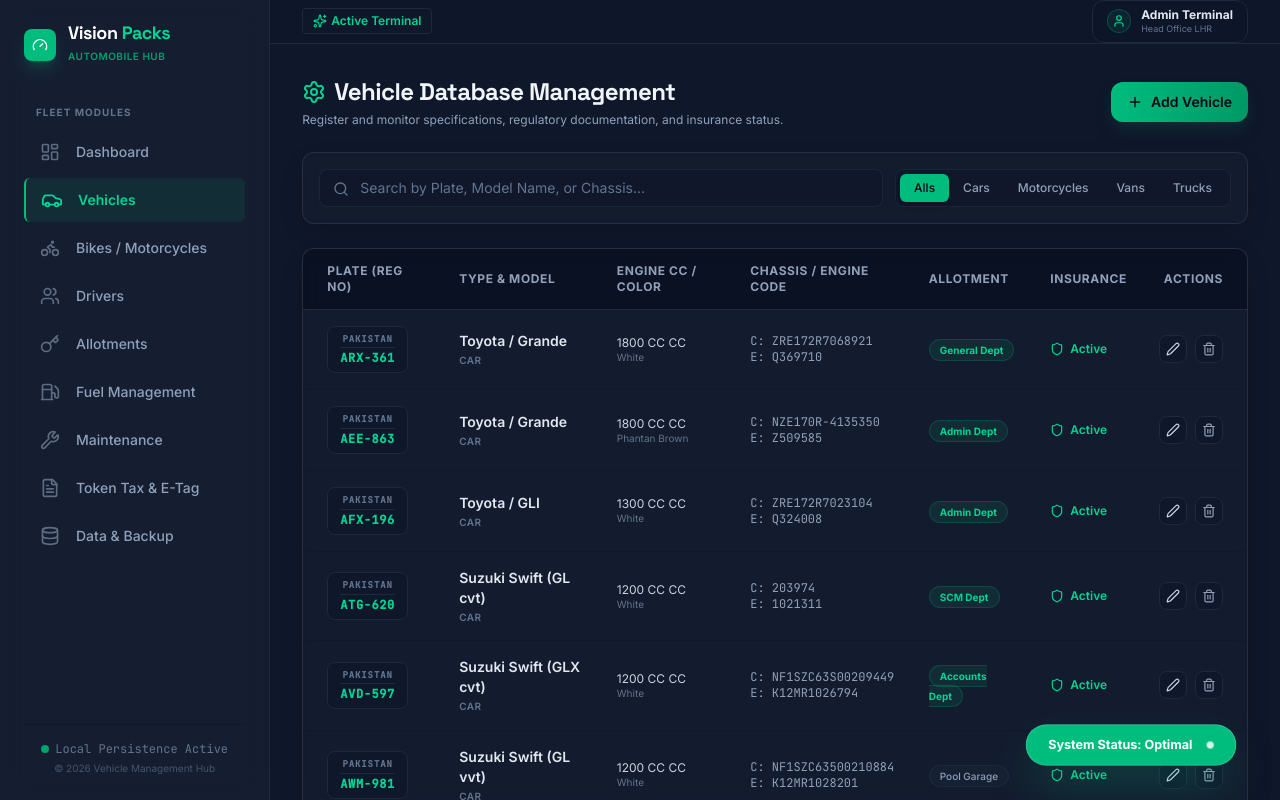
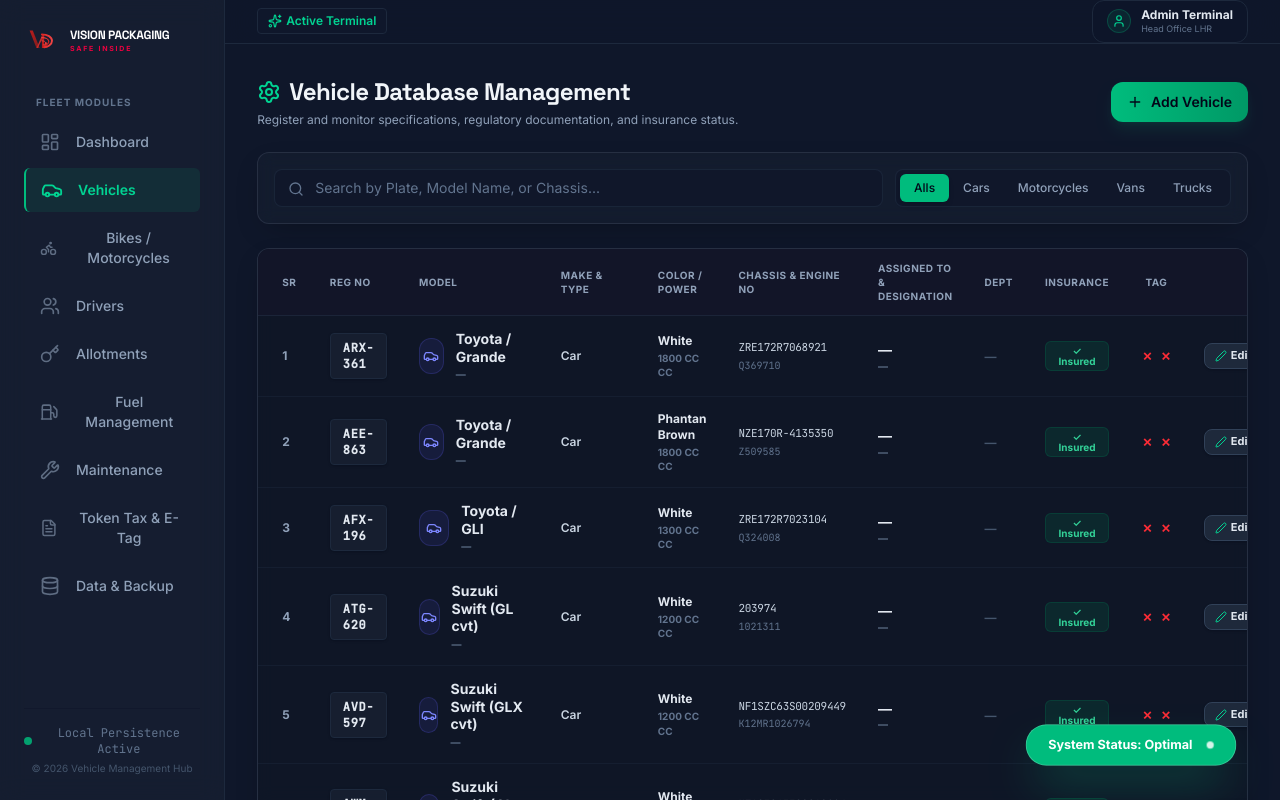
Before and after one commit to visionlahore4-cmd/VP-VMS, a React (Vite) app: page / in a window 1280 px wide. Both pictures are taken after a click on the button "Vehicles". Built offline with nearby package versions, Linux system fonts and the light colour scheme.

Commit message:
refactor: consolidate logo and update vehicle table UI
- Implement reusable `VisionPackagingLogo` component
- Standardize branding across sidebar and invoice modal
- Enhance vehicle table layout and typography for better readability

```diff
--- a/src/components/InvoiceModal.tsx
+++ b/src/components/InvoiceModal.tsx
@@ -1,6 +1,7 @@
 import React from 'react';
 import { FuelEntry, MaintenanceEntry, Vehicle, Driver } from '../types';
 import { X, Printer, Shield } from 'lucide-react';
+import { VisionPackagingLogo } from './VisionPackagingLogo';
 
 interface InvoiceModalProps {
   type: 'fuel' | 'maintenance' | null;
@@ -85,19 +86,16 @@
             <div className="flex justify-between items-start">
 
               {/* Brand Logo & Department */}
-              <div className="flex items-start gap-3">
-                {/* Recreated Logo */}
-                <div className="flex-shrink-0 w-11 h-11 bg-[#1a1f38] rounded-full flex items-center justify-center text-white font-black text-lg font-display tracking-tighter shadow-sm">
-                  VP
-                </div>
+              <div className="flex items-center gap-3">
+                <VisionPackagingLogo layout="horizontal" size="sm" showText={false} light={true} />
                 <div>
-                  <h1 className="text-xl font-extrabold text-blue-900 leading-none tracking-tight">
-                    Vision Packs
+                  <h1 className="text-lg font-black text-slate-900 leading-none tracking-tight uppercase">
+                    Vision Packaging
                   </h1>
-                  <h1 className="text-xl font-extrabold text-blue-900 leading-none tracking-tight mt-0.5">
-                    Automobile
-                  </h1>
-                  <p className="text-[9px] font-bold text-slate-500 tracking-wider uppercase mt-1">
+                  <p className="text-[7px] font-bold text-rose-600 tracking-[0.2em] uppercase mt-0.5 leading-none">
+                    Safe Inside
+                  </p>
+                  <p className="text-[8px] font-black text-blue-900 tracking-wide uppercase mt-2">
                     FLEET MANAGEMENT DEPARTMENT
                   </p>
                 </div>
--- a/src/components/Sidebar.tsx
+++ b/src/components/Sidebar.tsx
@@ -12,6 +12,7 @@
   X,
   Gauge
 } from 'lucide-react';
+import { VisionPackagingLogo } from './VisionPackagingLogo';
 
 interface SidebarProps {
   currentTab: string;
@@ -52,17 +53,7 @@
         <div className="space-y-8">
           {/* App Brand / Header */}
           <div className="flex items-center justify-between">
-            <div className="flex items-center gap-3">
-              <div className="w-8 h-8 bg-emerald-500 rounded-lg flex items-center justify-center shadow-lg shadow-emerald-500/20 text-white">
-                <Gauge className="w-4 h-4" />
-              </div>
-              <div>
-                <h1 className="font-display text-lg font-bold text-white tracking-tight leading-none">
-                  Vision <span className="text-emerald-400">Packs</span>
-                </h1>
-                <span className="text-[10px] uppercase tracking-wider font-semibold text-emerald-500/80">Automobile Hub</span>
-              </div>
-            </div>
+            <VisionPackagingLogo layout="horizontal" size="sm" showText={true} light={false} />
 
             {/* Close Button for Mobile */}
             <button
--- a/src/components/VehiclesTab.tsx
+++ b/src/components/VehiclesTab.tsx
@@ -1,6 +1,6 @@
 import React, { useState } from 'react';
 import { Vehicle, Driver } from '../types';
-import { Plus, Search, Edit2, Trash2, Shield, Settings, Info, X } from 'lucide-react';
+import { Plus, Search, Edit2, Trash2, Shield, Settings, Info, X, Check, Briefcase, Car, Bike, Truck } from 'lucide-react';
 
 interface VehiclesTabProps {
   vehicles: Vehicle[];
@@ -210,102 +210,175 @@
         ) : (
           <div className="overflow-x-auto">
             <table className="w-full text-left text-sm text-slate-300">
-              <thead className="bg-slate-950/50 text-slate-400 text-xs uppercase tracking-wider font-semibold border-b border-slate-800">
+              <thead className="bg-[#121528] text-slate-400 text-[10px] uppercase tracking-wider font-bold border-b border-slate-800/80">
                 <tr>
-                  <th className="py-3.5 px-4 pl-6">Plate (Reg No)</th>
-                  <th className="py-3.5 px-4">Type & Model</th>
-                  <th className="py-3.5 px-4">Engine CC / Color</th>
-                  <th className="py-3.5 px-4">Chassis / Engine Code</th>
-                  <th className="py-3.5 px-4">Allotment</th>
-                  <th className="py-3.5 px-4">Insurance</th>
-                  <th className="py-3.5 px-4 text-right pr-6">Actions</th>
+                  <th className="py-3 px-4 pl-6 text-left">SR</th>
+                  <th className="py-3 px-4 text-left">REG NO</th>
+                  <th className="py-3 px-4 text-left">MODEL</th>
+                  <th className="py-3 px-4 text-left">MAKE & TYPE</th>
+                  <th className="py-3 px-4 text-left">COLOR / POWER</th>
+                  <th className="py-3 px-4 text-left">CHASSIS & ENGINE NO</th>
+                  <th className="py-3 px-4 text-left">ASSIGNED TO & DESIGNATION</th>
+                  <th className="py-3 px-4 text-left">DEPT</th>
+                  <th className="py-3 px-4 text-center">INSURANCE</th>
+                  <th className="py-3 px-4 text-center">TAG</th>
+                  <th className="py-3 px-4 text-right pr-6">ACTIONS</th>
                 </tr>
               </thead>
-              <tbody className="divide-y divide-slate-900/60">
-                {filteredVehicles.map((vehicle) => {
-                  const matchingAllotment = allotments.find(a => a.vehicleId === vehicle.id);
+              <tbody className="divide-y divide-slate-800/50 bg-[#0c0f1d]/40">
+                {filteredVehicles.map((vehicle, index) => {
+                  const assignedDriver = drivers.find(d => d.id === vehicle.assignedDriverId);
                   const isInsuranceActive = vehicle.insuranceStatus === 'Active';
                   const isInsuranceExpired = vehicle.insuranceStatus === 'Expired';
 
+                  // Icons for model types
+                  const isMotorcycle = vehicle.vehicleType === 'Motorcycle';
+                  const isTruck = vehicle.vehicleType === 'Truck';
+                  const isVan = vehicle.vehicleType === 'Van';
+
                   return (
-                    <tr key={vehicle.id} className="hover:bg-slate-900/20 transition-all duration-150">
+                    <tr key={vehicle.id} className="hover:bg-slate-900/40 transition-all duration-150 align-middle">
+
+                      {/* Serial Number */}
+                      <td className="py-3.5 px-4 pl-6 text-slate-400 font-bold text-xs">
+                        {index + 1}
+                      </td>
 
                       {/* Register Number plate */}
-                      <td className="py-4 px-4 pl-6">
-                        <div className="inline-flex flex-col bg-slate-900 px-3 py-1.5 rounded-lg border border-slate-800 font-mono">
-                          <span className="text-[9px] text-slate-500 font-bold uppercase tracking-widest text-center border-b border-slate-800 pb-0.5 mb-0.5">Pakistan</span>
-                          <span className="text-emerald-400 font-bold text-xs tracking-wider text-center">{vehicle.vehicleNo}</span>
+                      <td className="py-3.5 px-4">
+                        <span className="inline-block px-3 py-1.5 bg-[#1e293b]/50 border border-slate-800 text-slate-200 font-mono font-bold text-xs rounded shadow-sm tracking-wider">
+                          {vehicle.vehicleNo}
+                        </span>
+                      </td>
+
+                      {/* Brand Model name & year */}
+                      <td className="py-3.5 px-4">
+                        <div className="flex items-center gap-3">
+                          <div className={`w-9 h-9 rounded-xl flex items-center justify-center ${
+                            isMotorcycle
+                              ? 'bg-amber-500/10 text-amber-400 border border-amber-500/20'
+                              : isTruck
+                                ? 'bg-rose-500/10 text-rose-400 border border-rose-500/20'
+                                : isVan
+                                  ? 'bg-cyan-500/10 text-cyan-400 border border-cyan-500/20'
+                                  : 'bg-indigo-500/10 text-indigo-400 border border-indigo-500/20'
+                          }`}>
+                            {isMotorcycle ? (
+                              <Bike className="w-4 h-4" />
+                            ) : isTruck ? (
+                              <Truck className="w-4 h-4" />
+                            ) : (
+                              <Car className="w-4 h-4" />
+                            )}
+                          </div>
+                          <div className="flex flex-col">
+                            <span className="font-extrabold text-slate-200 text-sm leading-tight">{vehicle.modelName}</span>
+                            <span className="text-[10px] text-slate-500 font-bold mt-0.5">{vehicle.modelYear || '—'}</span>
+                          </div>
                         </div>
                       </td>
 
-                      {/* Brand Model name & specs */}
-                      <td className="py-4 px-4">
-                        <div className="flex flex-col">
-                          <span className="font-semibold text-slate-200">{vehicle.modelName}</span>
-                          <span className="text-[10px] text-slate-500 uppercase tracking-wider font-semibold mt-0.5">{vehicle.vehicleType}</span>
-                        </div>
+                      {/* Make & Type */}
+                      <td className="py-3.5 px-4 text-slate-300 font-semibold text-xs">
+                        {vehicle.vehicleType}
                       </td>
 
                       {/* Specs engineCC & color */}
-                      <td className="py-4 px-4">
-                        <div className="flex flex-col text-xs text-slate-300">
-                          <span>{vehicle.engineCC} CC</span>
-                          <span className="text-[10px] text-slate-500">{vehicle.color}</span>
+                      <td className="py-3.5 px-4">
+                        <div className="flex flex-col">
+                          <span className="font-bold text-slate-200 text-xs">{vehicle.color}</span>
+                          <span className="text-[10px] text-slate-500 font-bold mt-0.5">{vehicle.engineCC ? `${vehicle.engineCC} CC` : '—'}</span>
                         </div>
                       </td>
 
                       {/* Hardware Chassis & Engine code */}
-                      <td className="py-4 px-4 font-mono text-xs text-slate-400">
+                      <td className="py-3.5 px-4 font-mono text-[11px] text-slate-400 leading-normal">
                         <div className="flex flex-col">
-                          <span>C: {vehicle.chassisNo}</span>
-                          <span>E: {vehicle.engineNo}</span>
+                          <span className="tracking-tight text-slate-300">{vehicle.chassisNo || '—'}</span>
+                          <span className="text-[10px] text-slate-500 mt-0.5">{vehicle.engineNo || '—'}</span>
                         </div>
                       </td>
 
-                      {/* Active assignment department badge */}
-                      <td className="py-4 px-4">
-                        {matchingAllotment ? (
-                          <span className="px-2.5 py-1 rounded-full text-[10px] font-bold bg-emerald-500/10 text-emerald-400 border border-emerald-500/20">
-                            {matchingAllotment.department} Dept
+                      {/* Active assignment driver & designation */}
+                      <td className="py-3.5 px-4">
+                        <div className="flex flex-col">
+                          <span className="font-extrabold text-slate-200 text-sm leading-tight">
+                            {assignedDriver ? assignedDriver.name : '—'}
                           </span>
-                        ) : (
-                          <span className="px-2.5 py-1 rounded-full text-[10px] font-medium bg-slate-800/40 text-slate-400 border border-slate-800">
-                            Pool Garage
-                          </span>
-                        )}
-                      </td>
-
-                      {/* Insurance status */}
-                      <td className="py-4 px-4">
-                        <div className="flex items-center gap-1.5">
-                          <Shield className={`w-3.5 h-3.5 ${
-                            isInsuranceActive
-                              ? 'text-emerald-400'
-                              : isInsuranceExpired
-                                ? 'text-orange-500'
-                                : 'text-slate-400'
-                          }`} />
-                          <span className={`text-xs font-semibold ${
-                            isInsuranceActive
-                              ? 'text-emerald-400'
-                              : isInsuranceExpired
-                                ? 'text-orange-400'
-                                : 'text-slate-400'
-                          }`}>
-                            {vehicle.insuranceStatus}
+                          <span className="text-[10px] text-slate-500 font-bold mt-0.5 leading-none">
+                            {vehicle.designation || '—'}
                           </span>
                         </div>
                       </td>
 
-                      {/* Actions */}
-                      <td className="py-4 px-4 text-right pr-6">
+                      {/* Department Badge */}
+                      <td className="py-3.5 px-4">
+                        {vehicle.department ? (
+                          <span className={`inline-flex items-center gap-1.5 px-2.5 py-1 rounded-md text-[10px] font-bold border ${
+                            vehicle.department === 'Sale'
+                              ? 'bg-amber-500/10 text-amber-400 border-amber-500/20'
+                              : vehicle.department === 'Accounts'
+                                ? 'bg-emerald-500/10 text-emerald-400 border-emerald-500/20'
+                                : vehicle.department === 'Admin'
+                                  ? 'bg-purple-500/10 text-purple-400 border-purple-500/20'
+                                  : vehicle.department === 'SCM'
+                                    ? 'bg-teal-500/10 text-teal-400 border-teal-500/20'
+                                    : vehicle.department === 'Production'
+                                      ? 'bg-rose-500/10 text-rose-400 border-rose-500/20'
+                                      : 'bg-blue-500/10 text-blue-400 border-blue-500/20' // General
+                          }`}>
+                            <Briefcase className="w-3 h-3 opacity-85" />
+                            {vehicle.department}
+                          </span>
+                        ) : (
+                          <span className="text-slate-600 font-bold text-xs">—</span>
+                        )}
+                      </td>
+
+                      {/* Insurance status badge */}
+                      <td className="py-3.5 px-4 text-center">
+                        <div className="inline-flex justify-center">
+                          {isInsuranceActive ? (
+                            <span className="flex items-center gap-1.5 px-2.5 py-1 rounded-md text-[10px] font-bold bg-[#065f46]/25 text-[#34d399] border border-[#065f46]/40 leading-none">
+                              ✓ Insured
+                            </span>
+                          ) : isInsuranceExpired ? (
+                            <span className="flex items-center gap-1.5 px-2.5 py-1 rounded-md text-[10px] font-bold bg-rose-950/40 text-rose-400 border border-rose-900/40 leading-none">
+                              ✓ Expired
+                            </span>
+                          ) : (
+                            <span className="flex items-center gap-1.5 px-2.5 py-1 rounded-md text-[10px] font-bold bg-amber-950/40 text-amber-400 border border-amber-900/40 leading-none">
+                              ✓ Pending
+                            </span>
+                          )}
+                        </div>
+                      </td>
+
+                      {/* E-Tag and Environmental tag ticks */}
+                      <td className="py-3.5 px-4 text-center">
+                        <div className="inline-flex items-center justify-center gap-1.5 text-sm font-black">
+                          {vehicle.sundarETag ? (
+                            <span className="text-emerald-400" title="Sundar E-Tag: Active">✓</span>
+                          ) : (
+                            <span className="text-red-500" title="Sundar E-Tag: Inactive">✗</span>
+                          )}
+                          {vehicle.environmentalTag ? (
+                            <span className="text-emerald-400" title="Environmental Tag: Active">✓</span>
+                          ) : (
+                            <span className="text-red-500" title="Environmental Tag: Inactive">✗</span>
+                          )}
+                        </div>
+                      </td>
+
+                      {/* Actions buttons */}
+                      <td className="py-3.5 px-4 text-right pr-6">
                         <div className="flex items-center justify-end gap-2">
                           <button
                             onClick={() => openEditModal(vehicle)}
-                            title="Edit Vehicle"
-                            className="p-1.5 bg-slate-900 rounded-lg hover:bg-slate-800 border border-slate-800 text-slate-300 hover:text-emerald-400 transition-colors cursor-pointer"
+                            className="inline-flex items-center gap-1 px-2.5 py-1 bg-[#1e293b] text-slate-200 border border-slate-700 hover:bg-slate-700 hover:border-slate-600 rounded-lg text-[11px] font-bold transition-all cursor-pointer shadow-sm"
                           >
-                            <Edit2 className="w-3.5 h-3.5" />
+                            <Edit2 className="w-3 h-3 text-emerald-400" />
+                            <span>Edit</span>
                           </button>
                           <button
                             onClick={() => {
@@ -314,9 +387,9 @@
                               }
                             }}
                             title="Delete Vehicle"
-                            className="p-1.5 bg-slate-900 rounded-lg hover:bg-red-500/20 border border-slate-800 hover:border-red-500/20 text-slate-400 hover:text-red-400 transition-colors cursor-pointer"
+                            className="p-1.5 hover:bg-red-500/10 hover:text-red-400 rounded-lg cursor-pointer border border-transparent hover:border-red-500/10 transition-colors"
                           >
-                            <Trash2 className="w-3.5 h-3.5" />
+                            <Trash2 className="w-3.5 h-3.5 text-slate-500 hover:text-red-400" />
                           </button>
                         </div>
                       </td>
--- /dev/null
+++ b/src/components/VisionPackagingLogo.tsx
@@ -0,0 +1,122 @@
+import React from 'react';
+
+interface VisionPackagingLogoProps {
+  className?: string;
+  size?: 'sm' | 'md' | 'lg' | 'xl';
+  light?: boolean; // If true, optimizes for light backgrounds. If false, optimizes for dark backgrounds.
+  showText?: boolean;
+  layout?: 'vertical' | 'horizontal';
+}
+
+export const VisionPackagingLogo: React.FC<VisionPackagingLogoProps> = ({
+  className = '',
+  size = 'md',
+  light = false,
+  showText = true,
+  layout = 'vertical',
+}) => {
+  // Size mapping
+  const sizeClasses = {
+    sm: { icon: 'h-8 w-8', textTitle: 'text-xs', textTag: 'text-[7px]' },
+    md: { icon: 'h-11 w-11', textTitle: 'text-sm', textTag: 'text-[8px]' },
+    lg: { icon: 'h-16 w-16', textTitle: 'text-lg', textTag: 'text-[11px]' },
+    xl: { icon: 'h-24 w-24', textTitle: 'text-2xl', textTag: 'text-[14px]' },
+  };
+
+  const selectedSize = sizeClasses[size];
+
+  // Colors based on background theme
+  const titleColor = light ? 'text-slate-900' : 'text-white';
+  const tagColor = 'text-rose-600';
+
+  const isHorizontal = layout === 'horizontal';
+
+  return (
+    <div className={`flex ${isHorizontal ? 'flex-row items-center text-left gap-3.5' : 'flex-col items-center justify-center text-center'} ${className}`}>
+      {/* Dynamic Red Gradient VP Logo Symbol */}
+      <svg
+        className={selectedSize.icon}
+        viewBox="0 0 200 200"
+        fill="none"
+        xmlns="http://www.w3.org/2000/svg"
+      >
+        <defs>
+          {/* V Left Dark Red Gradient */}
+          <linearGradient id="vLeftGrad" x1="0%" y1="0%" x2="100%" y2="100%">
+            <stop offset="0%" stopColor="#b91c1c" />
+            <stop offset="100%" stopColor="#7f1d1d" />
+          </linearGradient>
+          {/* V Right/Fold Highlight Gradient */}
+          <linearGradient id="vRightGrad" x1="0%" y1="0%" x2="100%" y2="100%">
+            <stop offset="0%" stopColor="#ef4444" />
+            <stop offset="100%" stopColor="#b91c1c" />
+          </linearGradient>
+          {/* P Swooshes Gradient */}
+          <linearGradient id="pSwooshGrad" x1="0%" y1="0%" x2="100%" y2="0%">
+            <stop offset="0%" stopColor="#dc2626" />
+            <stop offset="100%" stopColor="#ef4444" />
+          </linearGradient>
+        </defs>
+
+        {/* --- Stylized "V" Component --- */}
+        {/* Left thick block of V */}
+        <path
+          d="M 35 40 L 78 150 L 98 150 L 55 40 Z"
+          fill="url(#vLeftGrad)"
+        />
+        {/* Right folding block of V with bright gradient and overlapping depth */}
+        <path
+          d="M 78 150 L 115 65 L 128 65 L 86 150 Z"
+          fill="url(#vRightGrad)"
+          opacity="0.9"
+        />
+
+        {/* --- Stylized "P" Component --- */}
+        {/* Vertical straight stem of P */}
+        <path
+          d="M 112 65 L 112 150 L 126 150 L 126 65 Z"
+          fill="#b91c1c"
+        />
+
+        {/* Swooping curved arc 1 (Outer arch) */}
+        <path
+          d="M 112 65 C 145 65, 175 80, 175 105 C 175 130, 145 145, 126 145 M 126 145 C 132 140, 138 130, 138 120"
+          stroke="url(#pSwooshGrad)"
+          strokeWidth="12"
+          strokeLinecap="round"
+          fill="none"
+        />
+
+        {/* Swooping curved arc 2 (Middle swoosh) */}
+        <path
+          d="M 112 85 C 135 85, 155 95, 155 110 C 155 125, 135 135, 126 135"
+          stroke="url(#vRightGrad)"
+          strokeWidth="8"
+          strokeLinecap="round"
+          fill="none"
+        />
+
+        {/* Swooping curved arc 3 (Inner swoosh) */}
+        <path
+          d="M 112 105 C 125 105, 135 110, 135 118 C 135 126, 125 130, 120 130"
+          stroke="#ef4444"
+          strokeWidth="5"
+          strokeLinecap="round"
+          fill="none"
+        />
+      </svg>
+
+      {/* Brand Text */}
+      {showText && (
+        <div className={`${isHorizontal ? 'text-left' : 'mt-2'} select-none`}>
+          <h2 className={`font-display font-extrabold uppercase tracking-tight leading-none ${titleColor} ${selectedSize.textTitle}`}>
+            Vision Packaging
+          </h2>
+          <p className={`font-sans font-bold uppercase tracking-[0.25em] leading-none mt-1 ${tagColor} ${selectedSize.textTag}`}>
+            Safe Inside
+          </p>
+        </div>
+      )}
+    </div>
+  );
+};
```
